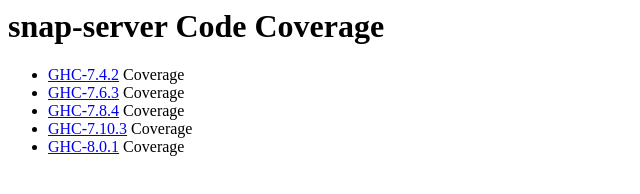
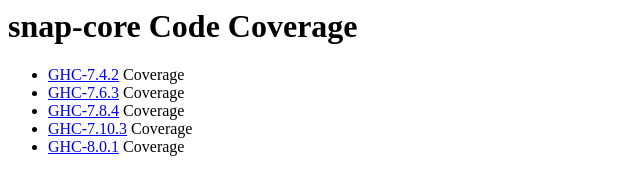
Before and after one commit to snapframework/snap-code-coverage, a plain HTML site: page snap-core/index.html in a window 1280 px wide. Shown: the whole page, without its empty margins (0-640 px from the left). Drawn offline with Linux system fonts and the light colour scheme.

Commit message:
Fix page header

```diff
--- a/snap-core/index.html
+++ b/snap-core/index.html
@@ -1,6 +1,6 @@
 <html><head>
 
-</head><body><h1>snap-server Code Coverage</h1>
+</head><body><h1>snap-core Code Coverage</h1>
 <ul>
   <li><a href="hpc-ghc-7.4.2/hpc_index.html">GHC-7.4.2</a> Coverage</li>
   <li><a href="hpc-ghc-7.6.3/hpc_index.html">GHC-7.6.3</a> Coverage</li>
```
